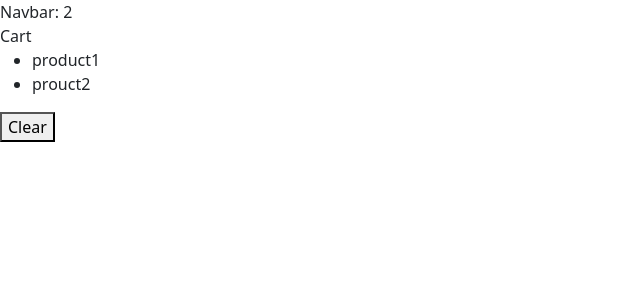
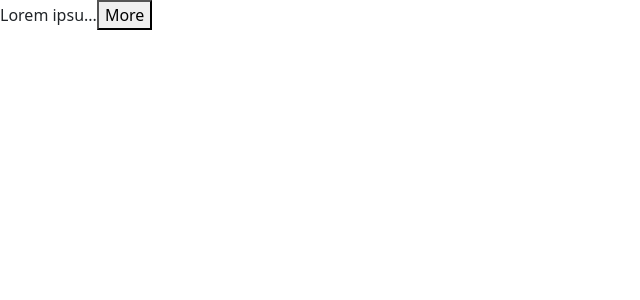
Before and after one commit to sfarwreurkah/Typescript-project, a React (Vite) app: page / in a window 1280 px wide. Shown: the top 300 px of the page, without its empty margins (0-640 px from the left). Built offline with nearby package versions, Linux system fonts and the light colour scheme.

Commit message:
expandable video 46

```diff
--- a/src/App.tsx
+++ b/src/App.tsx
@@ -1,18 +1,55 @@
-import { useState } from "react";
-import Navbar from "./components/NavBar";
-import Cart from "./components/Cart";
+//  video 45
 
-function App(){
-    const [cartItems, setCartItems] = useState(['product1' , 'prouct2'])
+// import { useState } from "react";
+
+// function App() {
+//     const [game, setGame] = useState({
+//         id: 1,
+//         player: {
+//             name: 'john',
+//         },
+//     });
+
+//     const handleClick = () => {
+//         setGame({
+//             ...game,
+//             player: { ...game.player, name: 'bob' }
+//         });
+//     };
+
+//     return (
+//         <div>
+//             <button onClick={handleClick}>Change Name</button>
+//             <p>Player Name: {game.player.name}</p>
+//         </div>
+//     );
+// }
+
+// export default App;
+
+
+
+// --------------------------------------------------------------------------------------------------------
+
+//  video 46
+
+
+import ExpandableText from "./components/ExpandableText";
+
+function App() {
 
     return (
-   <div>
-    <Navbar cartItemsCount={cartItems.length } />
-    <Cart cartItems= {cartItems} onClear={() => setCartItems ([])} />
-   </div>
+        <div><ExpandableText maxChars={10}>
+        Lorem ipsum dolor sit amet consectetur adipisicing elit.
+         Exercitationem odit maxime quos, inventore soluta perferendis at odio
+          autem porro reprehenderit eum, magnam commodi sint voluptatum consectetur
+           perspiciatis eaque quas. Ullam?
 
+
+                </ExpandableText>
+
+                </div>
     );
 }
 
-
 export default App;
--- /dev/null
+++ b/src/components/ExpandableText.tsx
@@ -0,0 +1,23 @@
+import { useState } from "react";
+
+interface Props {
+  children: string;
+  maxChars?: number;
+}
+
+const ExpandableText = ({ children, maxChars = 100 }: Props) => {
+  const [isExpanded, setExpanded] = useState(false);
+  if (children.length <= maxChars) return <p>{children}</p>;
+
+  const text = isExpanded ? children : children.substring(0, maxChars) + "...";
+  return (
+    <p>
+      {text}
+      <button onClick={() => setExpanded(!isExpanded)}>
+        {isExpanded ? "Less" : "More"}
+      </button>
+    </p>
+  );
+};
+
+export default ExpandableText;
```
